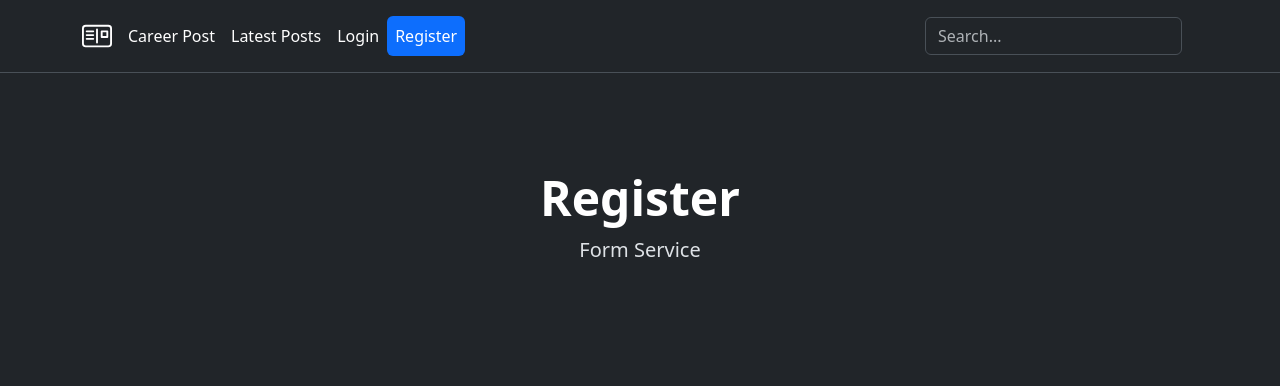
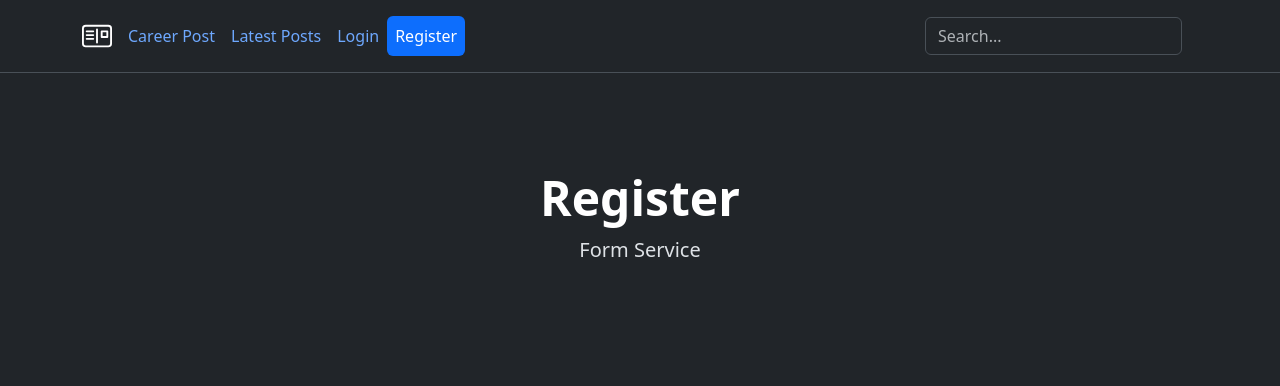
Before and after one commit to aaryan12jul/Career-Post, a Flask app: page /register in a window 1280 px wide. Shown: the top 386 px of the page. Run offline with Flask 3, Linux system fonts and the light colour scheme; some libraries are stand-ins or nearby versions.

Commit message:
Minor Text Coloration Changes

```diff
--- a/templates/base.html
+++ b/templates/base.html
@@ -31,11 +31,11 @@
                 </a>
 
                 <ul class="nav col-12 col-lg-auto me-lg-auto mb-2 justify-content-center mb-md-0 nav-pills px-2">
-                    <li><a href="{{url_for('homepage')}}" class="nav-link px-2 link-body-emphasis {{active0}}">Career Post</a></li>
-                    <li><a href="{{url_for('posts')}}" class="nav-link px-2 link-body-emphasis {{active1}}">Latest Posts</a></li>
+                    <li><a href="{{url_for('homepage')}}" class="nav-link px-2 {{active0}}">Career Post</a></li>
+                    <li><a href="{{url_for('posts')}}" class="nav-link px-2 {{active1}}">Latest Posts</a></li>
                     {%if not logged_in%}
-                        <li><a href="{{url_for('login')}}" class="nav-link px-2 link-body-emphasis {{active2}}">Login</a></li>
-                        <li><a href="{{url_for('register')}}" class="nav-link px-2 link-body-emphasis {{active3}}">Register</a></li>
+                        <li><a href="{{url_for('login')}}" class="nav-link px-2 {{active2}}">Login</a></li>
+                        <li><a href="{{url_for('register')}}" class="nav-link px-2 {{active3}}">Register</a></li>
                     {%endif%}
                 </ul>
 
@@ -75,7 +75,7 @@
                     <a href="{{url_for('view_post', id=post.id)}}">
                         <div class="card card-cover h-100 overflow-hidden text-bg-dark rounded-4 shadow-lg" style="background-image: url({{post.img_url}}); background-repeat: no-repeat; background-position: center; background-size: cover;">
                             <div class="d-flex flex-column h-100 p-5 pb-3 text-white text-shadow-1">
-                            <h3 class="pt-5 mt-5 mb-4 display-6 lh-1 fw-bold text-body-emphasis">{{post.title}}</h3>
+                            <h3 class="pt-5 mt-5 mb-4 display-6 lh-1 fw-bold">{{post.title}}</h3>
                             <ul class="d-flex list-unstyled mt-auto">
                                 <li class="d-flex align-items-center me-3">
                                 <img src="{{post.author.email|gravatar}}" alt="Profile Picture" width="32" height="32" class="rounded-circle border border-white">
```
